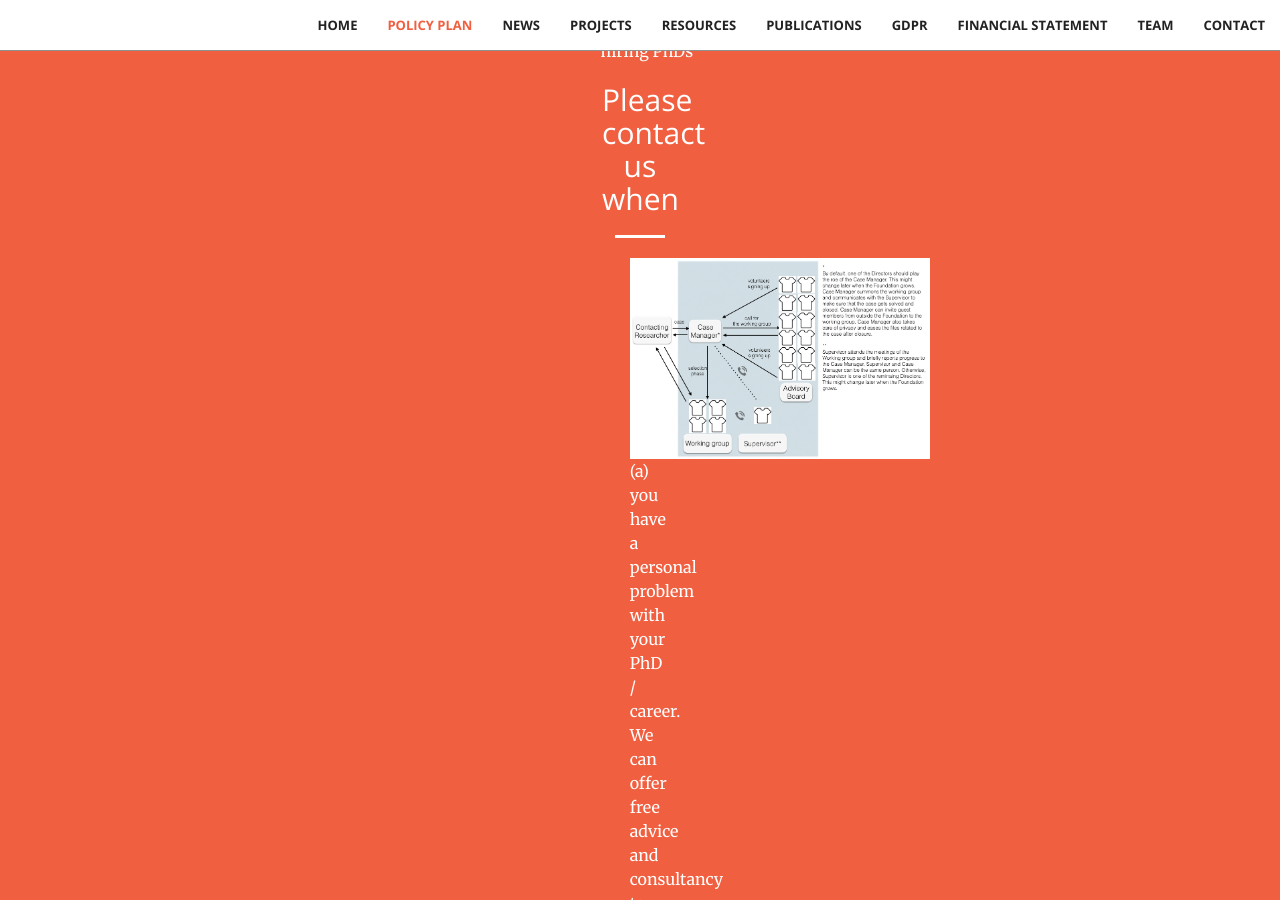
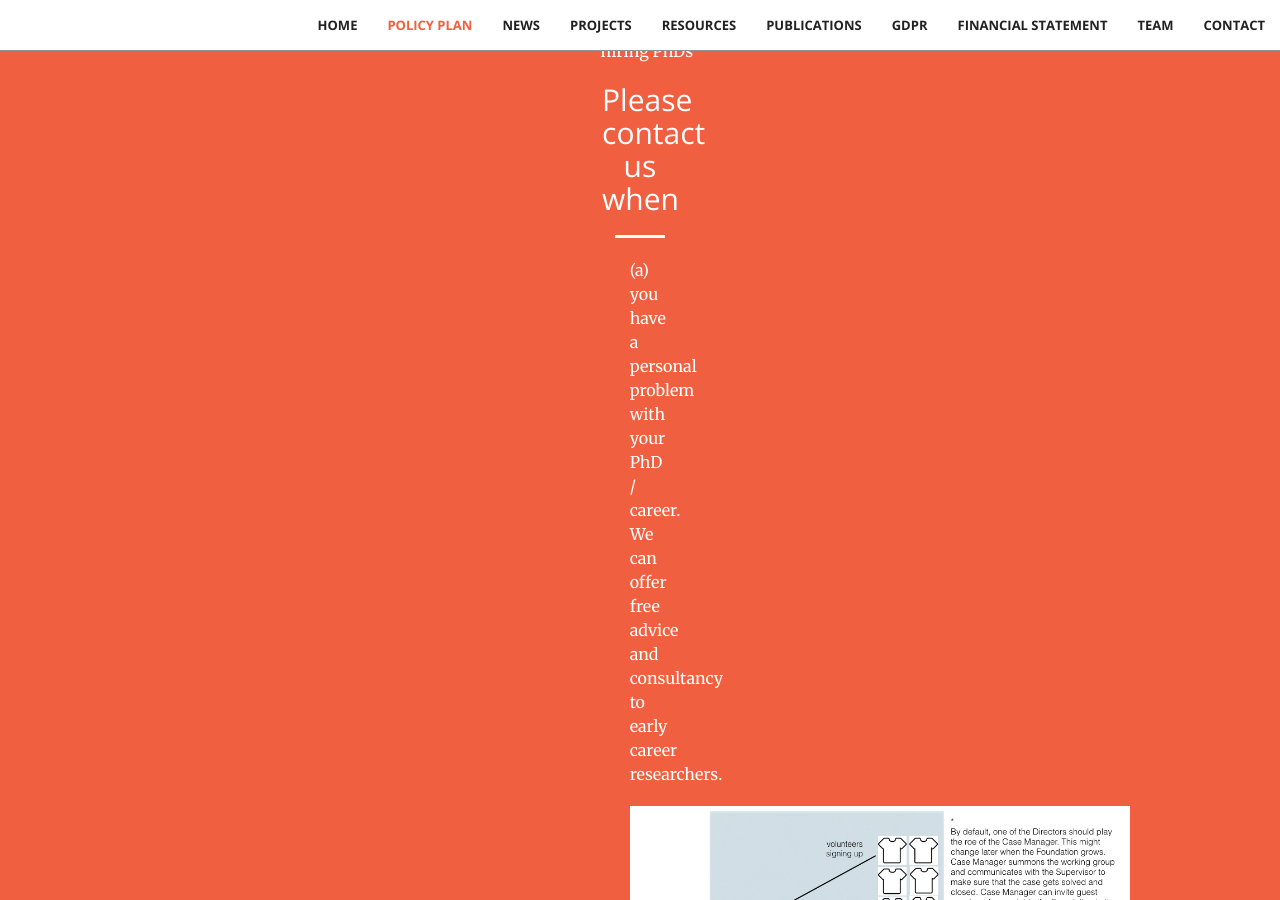
Before and after one commit to stichting-solaris/stichting-solaris.github.io, a Jekyll site: the page built from index.html, in a window 1280 px wide and 900 px high, scrolled down 5685 px. Built offline with Jekyll 4.4.1, drawn with Linux system fonts in a browser that asks for light colours; some of the changed text lies outside the part shown.

Commit message:
Update call-to-action.html

```diff
--- a/_includes/call-to-action.html
+++ b/_includes/call-to-action.html
@@ -93,9 +93,10 @@
                     <h2 class="section-heading">Please contact us when</h2>
                     <hr class="light">
                     <div class="col-lg-8 col-lg-offset-2 text-left">
-                    <p> <img src="img/fig1.jpg" alt='Workflow' width="300" align = "left">
-                        (a) you have a personal problem with your PhD / career.
-                        We can offer free advice and consultancy to early career researchers.
+                    <p> (a) you have a personal problem with your PhD / career.
+                        We can offer free advice and consultancy to early career researchers. </p>
+
+                        <p><img src="img/fig1.jpg" alt='Workflow' width="500" align = "left">
                         We are a foundation focused on creating solutions.
                         If we can help you directly, we will consult you as soon as we are available.
                         If we cannot help you directly (e.g. because your case requires some out-of-the-box solution, or
```
